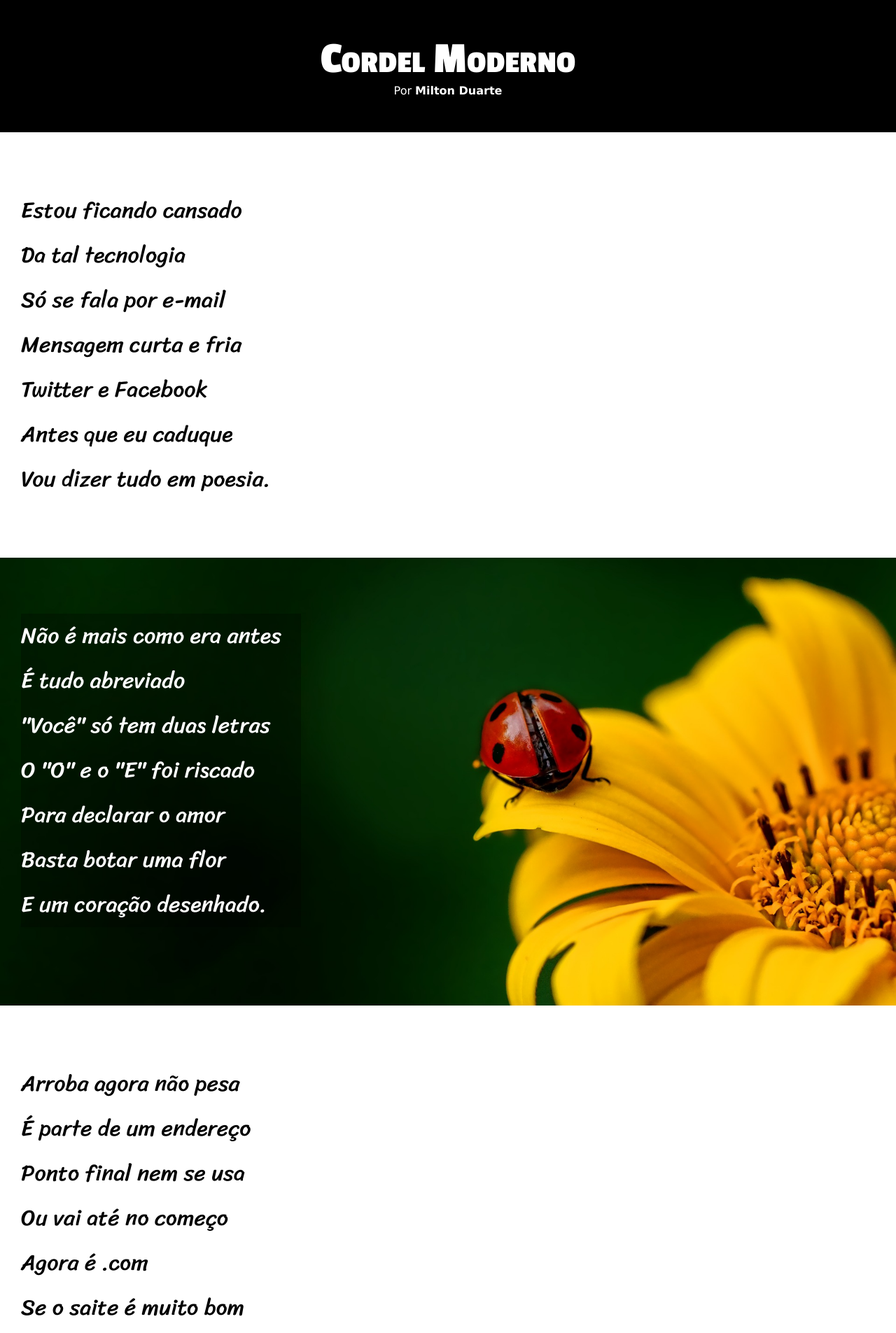
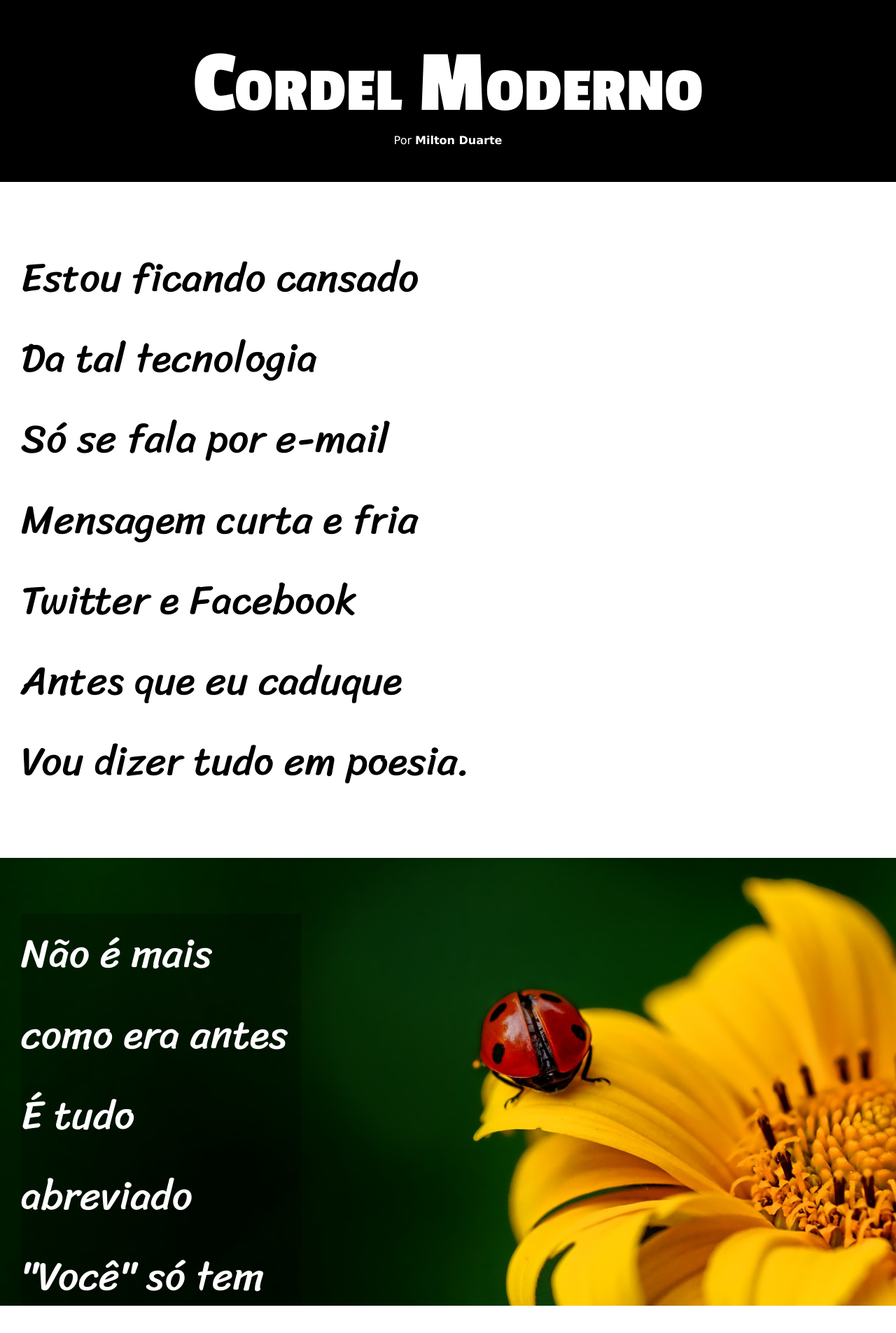
Before and after one commit to oPortela/Curso-HTML-e-CSS, a PHP site: page /teste.html in a window 1280 px wide. Shown: the top 1905 px of the page at 70% size. Run offline with PHP 8.4, Linux system fonts and the light colour scheme.

Commit message:
Update style2.css

```diff
--- a/desafios/d012/estilo/style2.css
+++ b/desafios/d012/estilo/style2.css
@@ -33,7 +33,7 @@ header > h1 {
     /*text-transform: uppercase; joga tudo em letra maiuscula*/
     font-variant: small-caps;
     font-family: var(--fonte2);
-    font-size: 4em;
+    font-size: 10vw;
 }
 
 header > p {
@@ -56,7 +56,7 @@ section {
     line-height: 2em;
     padding-left: 30px;
     font-family: var(--fonte3);
-    font-size: 2em;
+    font-size: 4.5vw;
 }
 
 section.normal {
```
